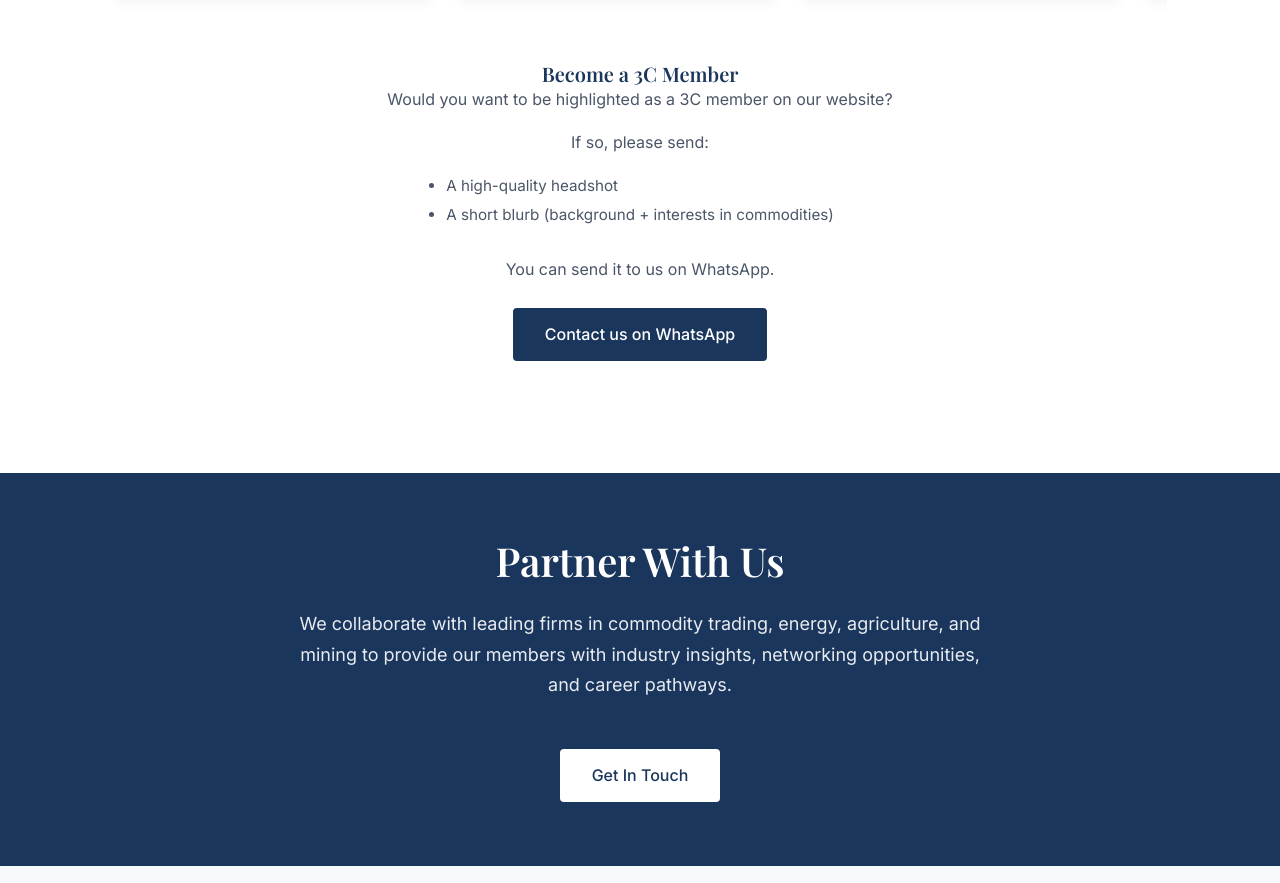
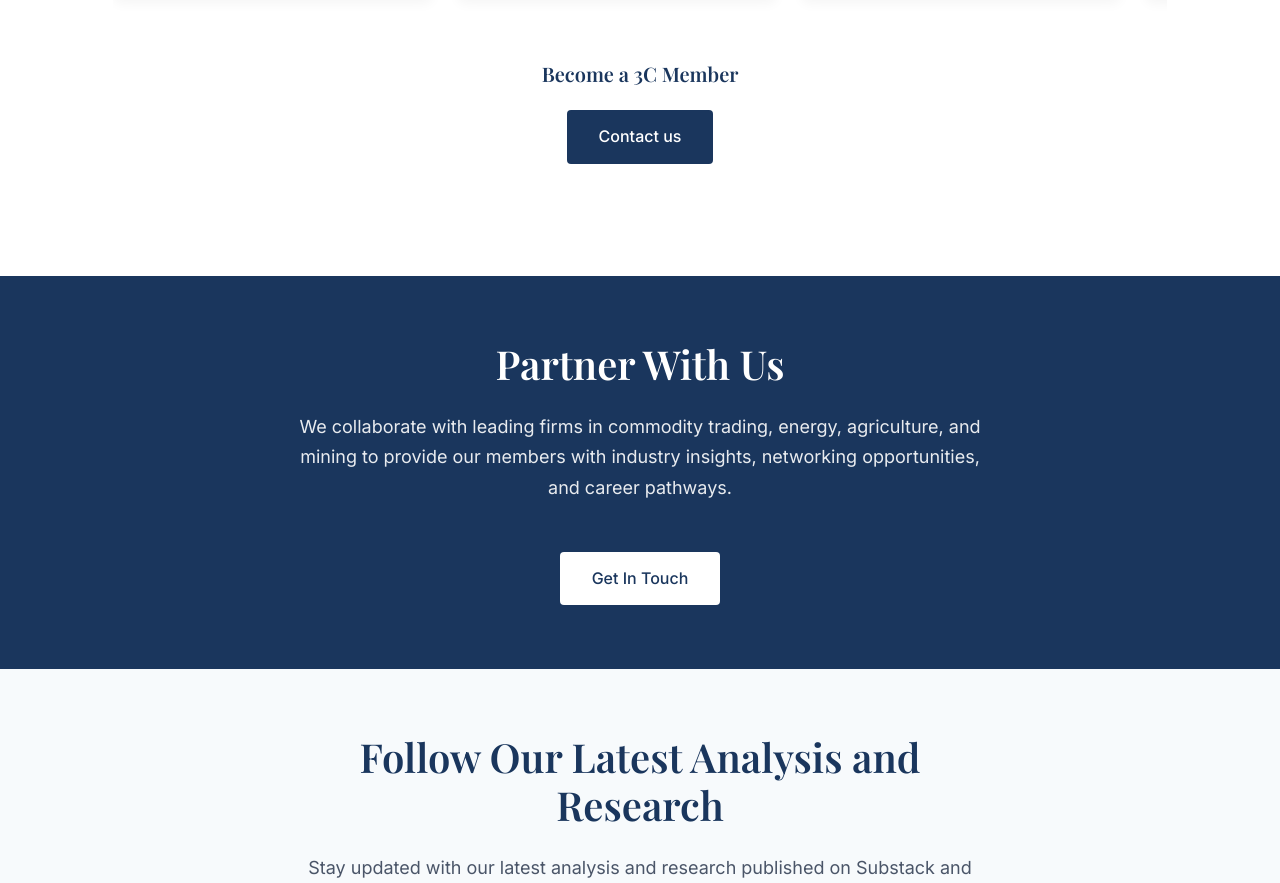
Before and after one commit to ramonges/commoditiesclubcolumbia, a React (Vite) app: page / in a window 1280 px wide. Shown: the part 1958-2841 px from the top of the page. Built offline with nearby package versions, Linux system fonts and the light colour scheme; no server answers; the database is empty.

Commit message:
update18867

```diff
--- a/src/pages/Home.tsx
+++ b/src/pages/Home.tsx
@@ -271,27 +271,14 @@ const Home = () => {
 
           <div className="founding-intro founding-intro-centered">
             <h2 className="section-title">Become a 3C Member</h2>
-            <p className="founding-text">
-              Would you want to be highlighted as a 3C member on our website?
-            </p>
-            <p className="founding-text">
-              If so, please send:
-            </p>
-            <ul className="founding-list">
-              <li>A high-quality headshot</li>
-              <li>A short blurb (background + interests in commodities)</li>
-            </ul>
-            <p className="founding-text">
-              You can send it to us on WhatsApp.
-            </p>
             <div className="founding-actions">
               <a
-                href="https://wa.me/33647412004"
+                href="mailto:tj2622@columbia.edu"
                 target="_blank"
                 rel="noopener noreferrer"
                 className="btn btn-primary btn-large"
               >
-                Contact us on WhatsApp
+                Contact us
               </a>
             </div>
           </div>
```
